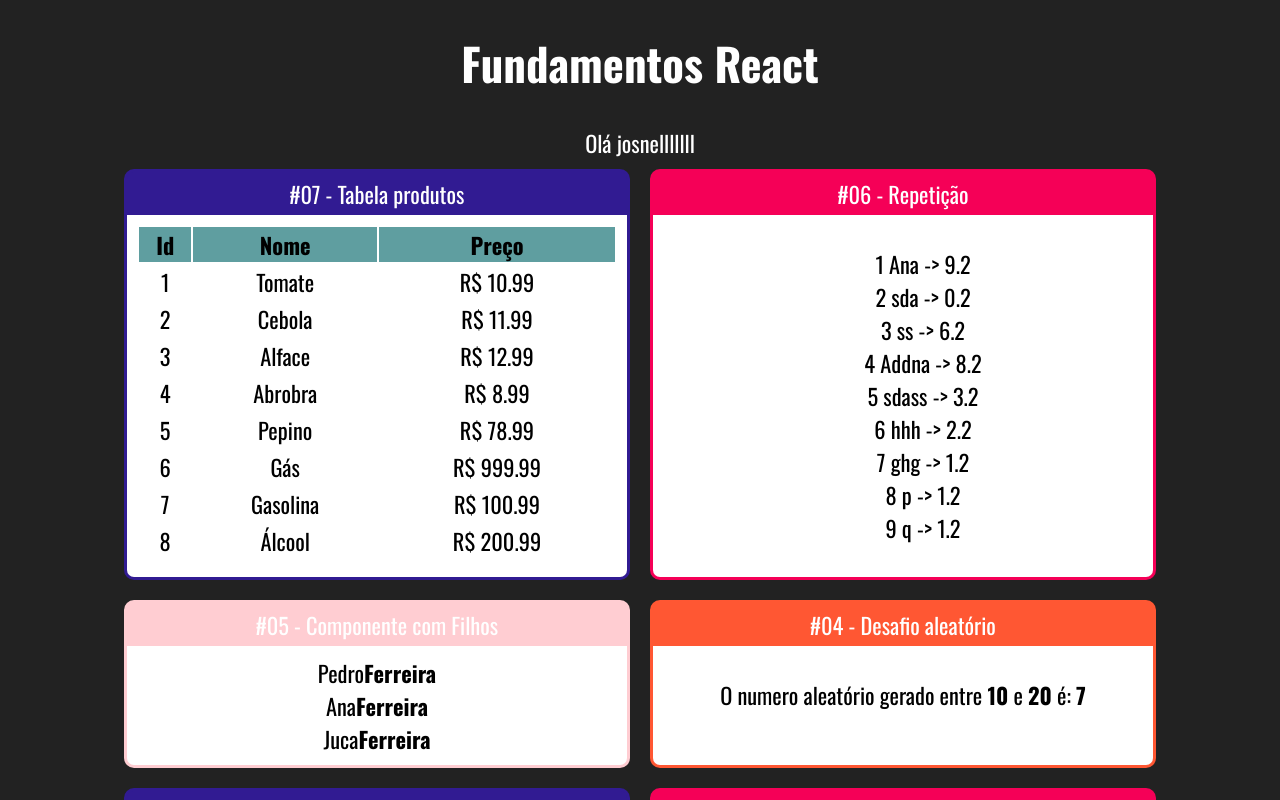
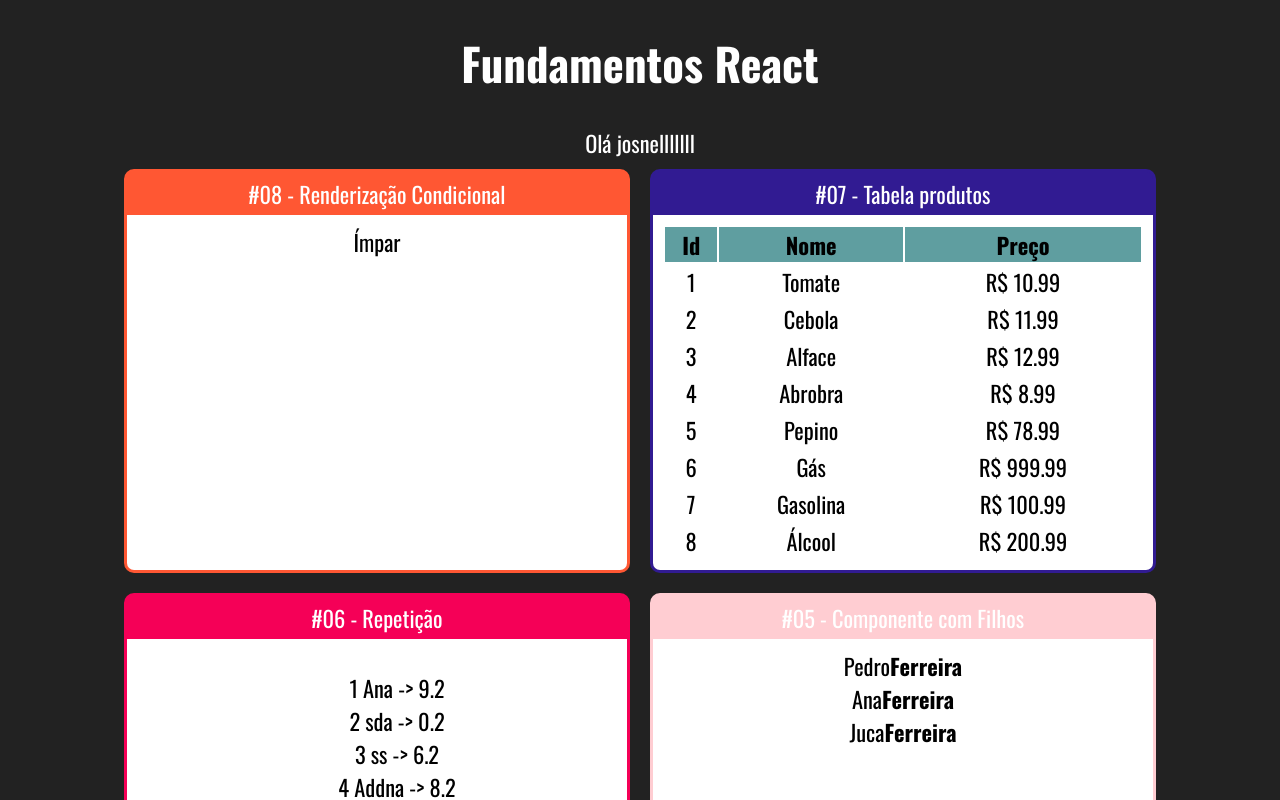
Before and after one commit to icaro-nog/react-redux-udemy, a React (Create React App) app in the folder fundamentos-react/: page / in a window 1280 px wide. Shown: the top 800 px of the page. Built offline with nearby package versions, Linux system fonts and the light colour scheme.

Commit message:
renderização condicional

```diff
--- a/fundamentos-react/src/App.jsx
+++ b/fundamentos-react/src/App.jsx
@@ -10,6 +10,7 @@ import Familia from './components/basicos/Familia';
 import FamiliaMembro from './components/basicos/FamiliaMembro';
 import ListaAlunos from './components/repeticao/ListaAlunos';
 import TabelaProdutos from './components/repeticao/TabelaProdutos';
+import ParOuImpar from './components/condicional/ParOuImpar';
 
 export function App(props) {
     return (
@@ -19,6 +20,15 @@ export function App(props) {
             <br></br>
 
             <div className='Cards'>
+
+                <Card
+                    titulo='#08 - Renderização Condicional'
+                    color='#ff5733'
+                >
+                    <ParOuImpar
+                        numero={21}
+                    ></ParOuImpar>
+                </Card>
 
                 <Card
                     titulo='#07 - Tabela produtos'
--- /dev/null
+++ b/fundamentos-react/src/components/condicional/ParOuImpar.jsx
@@ -0,0 +1,16 @@
+import React from "react";
+
+export default function ParOuImpar(props) {
+
+    const isPar = props.numero % 2 === 0
+
+    return (
+        <div>
+            {
+                isPar ?
+                <span>Par</span> :
+                <span>Ímpar</span>
+            }
+        </div>
+    )
+}
```
